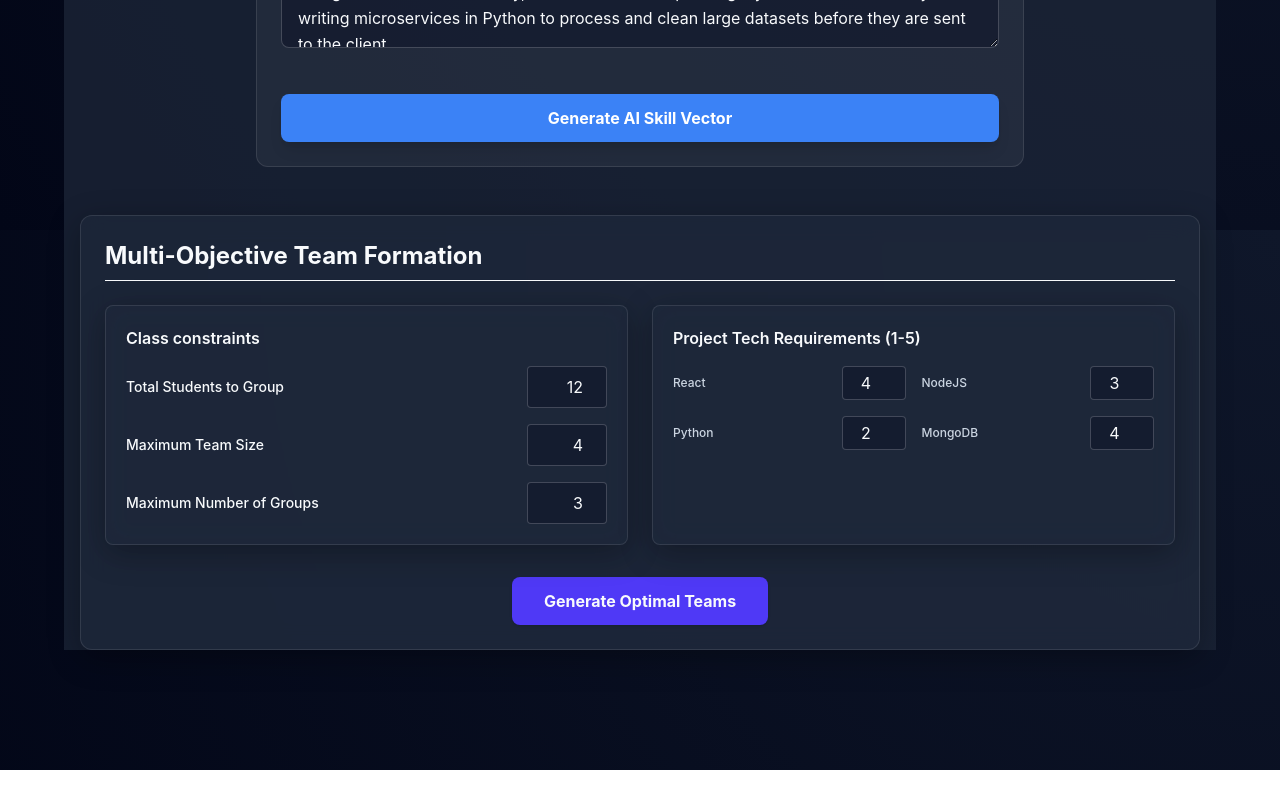
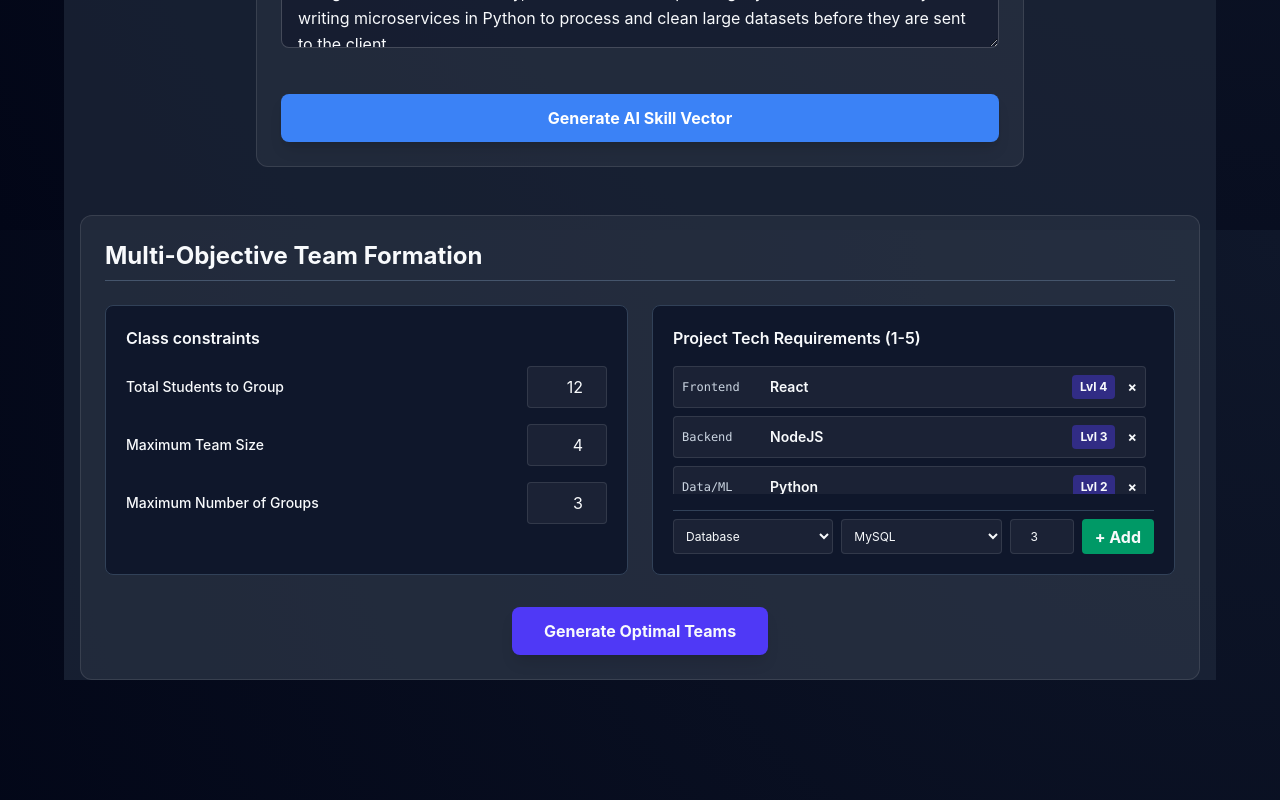
Before and after one commit to DulakshanaMalith/R26-IT-095, a React app in the folder component_team/intelligent-team-formation-and-topic-feasiblity-analyzis/frontend/: page / in a window 1280 px wide. Shown: the part 570-1370 px from the top of the page. Before the commit the page ends 1340 px from the top, so only its background shows below. Built offline with nearby package versions, Linux system fonts and the light colour scheme; the HTML template or start-up script is replaced by a standard one.

Commit message:
feat: add TeamOptimizer component with dynamic tech requirement selection and ML optimization interface

```diff
--- a/component_team/intelligent-team-formation-and-topic-feasiblity-analyzis/frontend/src/components/TeamOptimizer.jsx
+++ b/component_team/intelligent-team-formation-and-topic-feasiblity-analyzis/frontend/src/components/TeamOptimizer.jsx
@@ -4,14 +4,30 @@ import { Radar, RadarChart, PolarGrid, PolarAngleAxis, ResponsiveContainer } fro
 
 export default function TeamOptimizer() {
   const [formData, setFormData] = useState({
-    max_team_size: 4, // Updated per panel request
-    max_groups: 3,    // Added per panel request
-    total_students: 12,
-    Skill_React: 4,
-    Skill_NodeJS: 3,
-    Skill_Python: 2,
-    Skill_MongoDB: 4
+    max_team_size: 4,
+    max_groups: 3,
+    total_students: 12
   });
+
+  // NEW: Dynamic Tech Stack State
+  const [techList, setTechList] = useState([
+    { category: 'Frontend', tech: 'React', score: 4 },
+    { category: 'Backend', tech: 'NodeJS', score: 3 },
+    { category: 'Data/ML', tech: 'Python', score: 2 },
+    { category: 'Database', tech: 'MongoDB', score: 4 }
+  ]);
+
+  const [selectedCategory, setSelectedCategory] = useState('Database');
+  const [selectedTech, setSelectedTech] = useState('MySQL');
+  const [selectedScore, setSelectedScore] = useState(3);
+
+  // Pre-configured options based on the panel's request
+  const techCategories = {
+    'Frontend': ['React', 'HTML/CSS', 'Angular', 'Vue'],
+    'Backend': ['NodeJS', 'Express', 'Java', 'PHP', 'FastAPI'],
+    'Database': ['MongoDB', 'MySQL', 'PostgreSQL', 'Firebase'],
+    'Data/ML': ['Python', 'TensorFlow', 'Pandas']
+  };
 
   const [result, setResult] = useState(null);
   const [loading, setLoading] = useState(false);
@@ -23,18 +39,42 @@ export default function TeamOptimizer() {
     });
   };
 
+  const handleCategoryChange = (e) => {
+    const category = e.target.value;
+    setSelectedCategory(category);
+    setSelectedTech(techCategories[category][0]); // Reset tech to first item in new category
+  };
+
+  const handleAddTech = () => {
+    if (techList.find(t => t.tech === selectedTech)) {
+      alert(`${selectedTech} is already in the requirements list!`);
+      return;
+    }
+    setTechList([...techList, { category: selectedCategory, tech: selectedTech, score: selectedScore }]);
+  };
+
+  const handleRemoveTech = (techToRemove) => {
+    setTechList(techList.filter(t => t.tech !== techToRemove));
+  };
+
   const optimizeTeams = async () => {
     setLoading(true);
+
+    // Safely map the required core skills to the backend payload
+    const reactSkill = techList.find(t => t.tech === 'React')?.score || 0;
+    const nodeSkill = techList.find(t => t.tech === 'NodeJS')?.score || 0;
+    const pySkill = techList.find(t => t.tech === 'Python')?.score || 0;
+    const mongoSkill = techList.find(t => t.tech === 'MongoDB')?.score || 0;
 
     const payload = {
       max_team_size: formData.max_team_size,
       max_groups: formData.max_groups,
       total_students: formData.total_students,
       topic_requirements: {
-        Skill_React: formData.Skill_React,
-        Skill_NodeJS: formData.Skill_NodeJS,
-        Skill_Python: formData.Skill_Python,
-        Skill_MongoDB: formData.Skill_MongoDB
+        Skill_React: reactSkill,
+        Skill_NodeJS: nodeSkill,
+        Skill_Python: pySkill,
+        Skill_MongoDB: mongoSkill
       }
     };
 
@@ -49,40 +89,71 @@ export default function TeamOptimizer() {
   };
 
   return (
-    <div className="max-w-6xl mx-auto p-6 bg-white rounded-xl shadow-lg mt-10 mb-20">
-      <h2 className="text-2xl font-bold text-gray-800 mb-6 border-b pb-2">
+    <div className="max-w-6xl mx-auto p-6 bg-slate-800 rounded-xl shadow-lg mt-10 mb-20 text-slate-200 border border-slate-700">
+      <h2 className="text-2xl font-bold text-white mb-6 border-b border-slate-600 pb-2">
         Multi-Objective Team Formation
       </h2>
 
       <div className="grid grid-cols-1 md:grid-cols-2 gap-6">
-        <div className="space-y-4 bg-blue-50 p-5 rounded-lg border border-blue-100">
-          <h3 className="font-semibold text-blue-800">Class constraints</h3>
+        {/* Class Constraints */}
+        <div className="space-y-4 bg-slate-900 p-5 rounded-lg border border-slate-700">
+          <h3 className="font-semibold text-indigo-400">Class constraints</h3>
 
           <div className="flex justify-between items-center">
-            <label className="text-sm font-medium text-gray-700">Total Students to Group</label>
-            <input type="number" name="total_students" value={formData.total_students} onChange={handleInputChange} className="w-20 p-2 border rounded text-right focus:ring-2 focus:ring-blue-500" />
+            <label className="text-sm font-medium text-slate-300">Total Students to Group</label>
+            <input type="number" name="total_students" value={formData.total_students} onChange={handleInputChange} className="w-20 p-2 bg-slate-800 border border-slate-600 text-white rounded text-right focus:ring-2 focus:ring-indigo-500 outline-none" />
           </div>
 
           <div className="flex justify-between items-center">
-            <label className="text-sm font-medium text-gray-700">Maximum Team Size</label>
-            <input type="number" name="max_team_size" value={formData.max_team_size} onChange={handleInputChange} className="w-20 p-2 border rounded text-right focus:ring-2 focus:ring-blue-500" />
+            <label className="text-sm font-medium text-slate-300">Maximum Team Size</label>
+            <input type="number" name="max_team_size" value={formData.max_team_size} onChange={handleInputChange} className="w-20 p-2 bg-slate-800 border border-slate-600 text-white rounded text-right focus:ring-2 focus:ring-indigo-500 outline-none" />
           </div>
 
           <div className="flex justify-between items-center">
-            <label className="text-sm font-medium text-gray-700">Maximum Number of Groups</label>
-            <input type="number" name="max_groups" value={formData.max_groups} onChange={handleInputChange} className="w-20 p-2 border rounded text-right focus:ring-2 focus:ring-blue-500" />
+            <label className="text-sm font-medium text-slate-300">Maximum Number of Groups</label>
+            <input type="number" name="max_groups" value={formData.max_groups} onChange={handleInputChange} className="w-20 p-2 bg-slate-800 border border-slate-600 text-white rounded text-right focus:ring-2 focus:ring-indigo-500 outline-none" />
           </div>
         </div>
 
-        <div className="space-y-4 bg-gray-50 p-5 rounded-lg border border-gray-100">
-          <h3 className="font-semibold text-gray-700">Project Tech Requirements (1-5)</h3>
-          <div className="grid grid-cols-2 gap-4">
-            {['Skill_React', 'Skill_NodeJS', 'Skill_Python', 'Skill_MongoDB'].map((field) => (
-              <div key={field} className="flex justify-between items-center">
-                <label className="text-xs font-medium text-gray-600">{field.replace('Skill_', '')}</label>
-                <input type="number" min="1" max="5" name={field} value={formData[field]} onChange={handleInputChange} className="w-16 p-1 border rounded text-center focus:ring-2 focus:ring-blue-500" />
+        {/* Dynamic Project Tech Requirements */}
+        <div className="space-y-4 bg-slate-900 p-5 rounded-lg border border-slate-700">
+          <h3 className="font-semibold text-emerald-400">Project Tech Requirements (1-5)</h3>
+
+          {/* Active Requirements List */}
+          <div className="space-y-2 mb-4 max-h-32 overflow-y-auto pr-2">
+            {techList.map((item, idx) => (
+              <div key={idx} className="flex justify-between items-center bg-slate-800 p-2 rounded border border-slate-700 text-sm">
+                <div className="flex items-center space-x-2">
+                  <span className="text-xs text-slate-400 font-mono w-20">{item.category}</span>
+                  <span className="font-semibold text-slate-200">{item.tech}</span>
+                </div>
+                <div className="flex items-center space-x-3">
+                  <span className="bg-indigo-900 text-indigo-300 px-2 py-1 rounded text-xs font-bold">Lvl {item.score}</span>
+                  <button onClick={() => handleRemoveTech(item.tech)} className="text-red-400 hover:text-red-300 font-bold">×</button>
+                </div>
               </div>
             ))}
+          </div>
+
+          {/* Add New Tech Controls */}
+          <div className="flex space-x-2 pt-2 border-t border-slate-700">
+            <select value={selectedCategory} onChange={handleCategoryChange} className="w-1/3 p-2 bg-slate-800 border border-slate-600 text-white rounded text-xs outline-none">
+              {Object.keys(techCategories).map(cat => (
+                <option key={cat} value={cat}>{cat}</option>
+              ))}
+            </select>
+
+            <select value={selectedTech} onChange={(e) => setSelectedTech(e.target.value)} className="w-1/3 p-2 bg-slate-800 border border-slate-600 text-white rounded text-xs outline-none">
+              {techCategories[selectedCategory].map(tech => (
+                <option key={tech} value={tech}>{tech}</option>
+              ))}
+            </select>
+
+            <input type="number" min="1" max="5" value={selectedScore} onChange={(e) => setSelectedScore(parseInt(e.target.value) || 1)} className="w-16 p-2 bg-slate-800 border border-slate-600 text-white rounded text-center text-xs outline-none" />
+
+            <button onClick={handleAddTech} className="flex-1 bg-emerald-600 hover:bg-emerald-500 text-white font-bold rounded">
+              + Add
+            </button>
           </div>
         </div>
       </div>
@@ -90,7 +161,7 @@ export default function TeamOptimizer() {
       <div className="mt-8 text-center">
         <button
           onClick={optimizeTeams} disabled={loading}
-          className="bg-indigo-600 hover:bg-indigo-700 text-white font-bold py-3 px-8 rounded-lg shadow transition-all duration-200 disabled:opacity-50"
+          className="bg-indigo-600 hover:bg-indigo-500 text-white font-bold py-3 px-8 rounded-lg shadow-lg transition-all duration-200 disabled:opacity-50"
         >
           {loading ? 'Running Genetic Draft...' : 'Generate Optimal Teams'}
         </button>
@@ -99,8 +170,8 @@ export default function TeamOptimizer() {
       {result && (
         <div className="mt-10 animate-fade-in-up">
           <div className="flex justify-between items-center mb-6">
-            <h3 className="text-xl font-bold text-gray-800">Generated Roster</h3>
-            <span className="bg-indigo-100 text-indigo-800 text-xs font-bold px-3 py-1 rounded-full uppercase tracking-wide">
+            <h3 className="text-xl font-bold text-white">Generated Roster</h3>
+            <span className="bg-indigo-900/50 text-indigo-300 border border-indigo-500/50 text-xs font-bold px-3 py-1 rounded-full uppercase tracking-wide">
               {result.algorithm}
             </span>
           </div>
@@ -116,7 +187,7 @@ export default function TeamOptimizer() {
               ];
 
               return (
-                <div key={index} className="bg-white border-2 border-slate-100 rounded-xl overflow-hidden shadow-sm hover:shadow-md transition-shadow">
+                <div key={index} className="bg-slate-900 border-2 border-slate-700 rounded-xl overflow-hidden shadow-sm hover:shadow-md transition-shadow">
 
                   <div className="bg-slate-800 text-white p-4 flex flex-col space-y-3">
                     <div className="flex justify-between items-center">
@@ -148,26 +219,26 @@ export default function TeamOptimizer() {
                     </div>
                   </div>
 
-                  <div className="h-48 w-full bg-slate-50 border-b border-slate-100 p-2">
+                  <div className="h-48 w-full bg-slate-800 border-b border-slate-700 p-2">
                     <ResponsiveContainer width="100%" height="100%">
                       <RadarChart cx="50%" cy="50%" outerRadius="70%" data={chartData}>
-                        <PolarGrid stroke="#cbd5e1" />
-                        <PolarAngleAxis dataKey="subject" tick={{ fill: '#475569', fontSize: 11, fontWeight: 600 }} />
-                        <Radar name="Skills" dataKey="value" stroke="#4f46e5" fill="#6366f1" fillOpacity={0.5} />
+                        <PolarGrid stroke="#475569" />
+                        <PolarAngleAxis dataKey="subject" tick={{ fill: '#94a3b8', fontSize: 11, fontWeight: 600 }} />
+                        <Radar name="Skills" dataKey="value" stroke="#6366f1" fill="#4f46e5" fillOpacity={0.5} />
                       </RadarChart>
                     </ResponsiveContainer>
                   </div>
 
-                  <div className="p-4 space-y-3 max-h-48 overflow-y-auto">
+                  <div className="p-4 space-y-3 max-h-48 overflow-y-auto bg-slate-900">
                     {team.members.map((member, mIdx) => (
-                      <div key={mIdx} className="flex justify-between items-center p-2 bg-white rounded border border-slate-100 shadow-sm">
+                      <div key={mIdx} className="flex justify-between items-center p-2 bg-slate-800 rounded border border-slate-700 shadow-sm">
                         <div className="flex flex-col">
-                          <span className="font-mono text-sm text-slate-600">{member.student_id}</span>
-                          <span className="text-[10px] uppercase font-bold text-slate-400 tracking-wider">
+                          <span className="font-mono text-sm text-slate-300">{member.student_id}</span>
+                          <span className="text-[10px] uppercase font-bold text-slate-500 tracking-wider">
                             {member.ethnicity}
                           </span>
                         </div>
-                        <span className="font-mono text-sm font-bold text-indigo-600">{member.power_score}</span>
+                        <span className="font-mono text-sm font-bold text-indigo-400">{member.power_score}</span>
                       </div>
                     ))}
                   </div>
```
